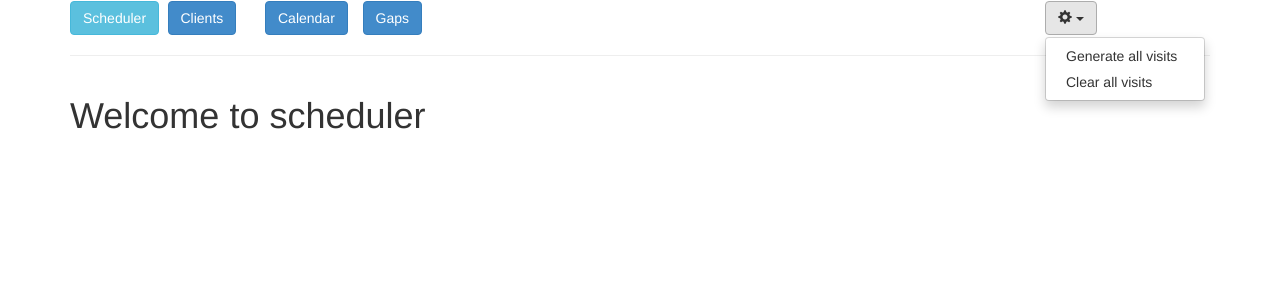
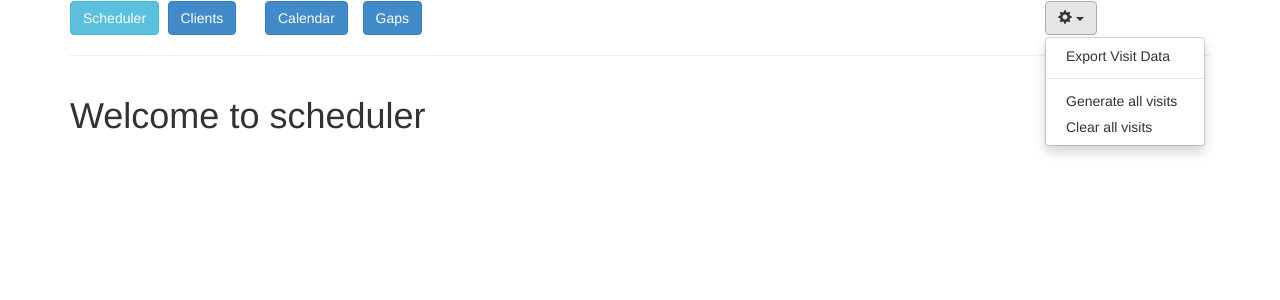
Before and after one commit to dwagon/Scheduler, a Django app: page / in a window 1280 px wide, after a click that opens the changed part. Shown: the top 300 px of the page. Run offline with Django 3.2, Linux system fonts and the light colour scheme; tables that the repository leaves empty hold one stand-in row (values such as "Sample post"); parts of the project's set-up code (start-up, migrations or seed data) failed here and were passed over; some libraries are stand-ins or nearby versions.

Commit message:
Added client export function

```diff
--- a/scheduler/scheduler/templates/base/base.html
+++ b/scheduler/scheduler/templates/base/base.html
@@ -45,6 +45,8 @@
                 <span class="caret"></span>
             </button>
             <ul class="dropdown-menu" role="menu" aria-labelledby="cfgmenu">
+                <li role="presentation"><a role="menuitem" href="{% url 'exportData' %}">Export Visit Data</a></li>
+                <li role="presentation" class="divider"></li>
                 <li role="presentation"><a role="menuitem" href="{% url 'generateAllVisits' %}">Generate all visits</a></li>
                 <li role="presentation"><a role="menuitem" href="{% url 'clearAllVisits' %}">Clear all visits</a></li>
             </ul>
--- a/scheduler/scheduler/urls.py
+++ b/scheduler/scheduler/urls.py
@@ -2,7 +2,7 @@ from django.conf.urls import patterns, include, url
 from django.contrib import admin
 from django.contrib.staticfiles.urls import staticfiles_urlpatterns
 
-from .views import index
+from .views import index, exportData
 
 
 admin.autodiscover()
@@ -10,6 +10,7 @@ admin.autodiscover()
 urlpatterns = patterns(
     '',
     url(r'^$', index, name='index'),
+    url(r'^exportData$', exportData, name='exportData'),
     url(r'^client/', include('client.urls')),
     url(r'^gap/', include('gap.urls')),
     url(r'^visit/', include('visit.urls')),
--- a/scheduler/scheduler/views.py
+++ b/scheduler/scheduler/views.py
@@ -1,4 +1,9 @@
+import csv
 from django.shortcuts import render
+from django.http import HttpResponse
+
+from client.models import Client
+from visit.models import Visit
 
 
 ################################################################################
@@ -7,4 +12,18 @@ def index(request):
     context = {}
     return render(request, template_name, context)
 
+
+################################################################################
+def exportData(request):
+    response = HttpResponse(content_type='text/csv')
+    response['Content-Disposition'] = 'attachment; filename="schedule.csv"'
+    writer = csv.writer(response)
+    writer.writerow(['Client', 'Visit', 'Notes'])
+
+    for client in Client.objects.all():
+        writer.writerow([client.name, None, client.note])
+        for visit in Visit.objects.filter(client=client):
+            writer.writerow(['', visit.date, visit.note])
+    return response
+
 # EOF
```
Also changed, not shown: README.md.
